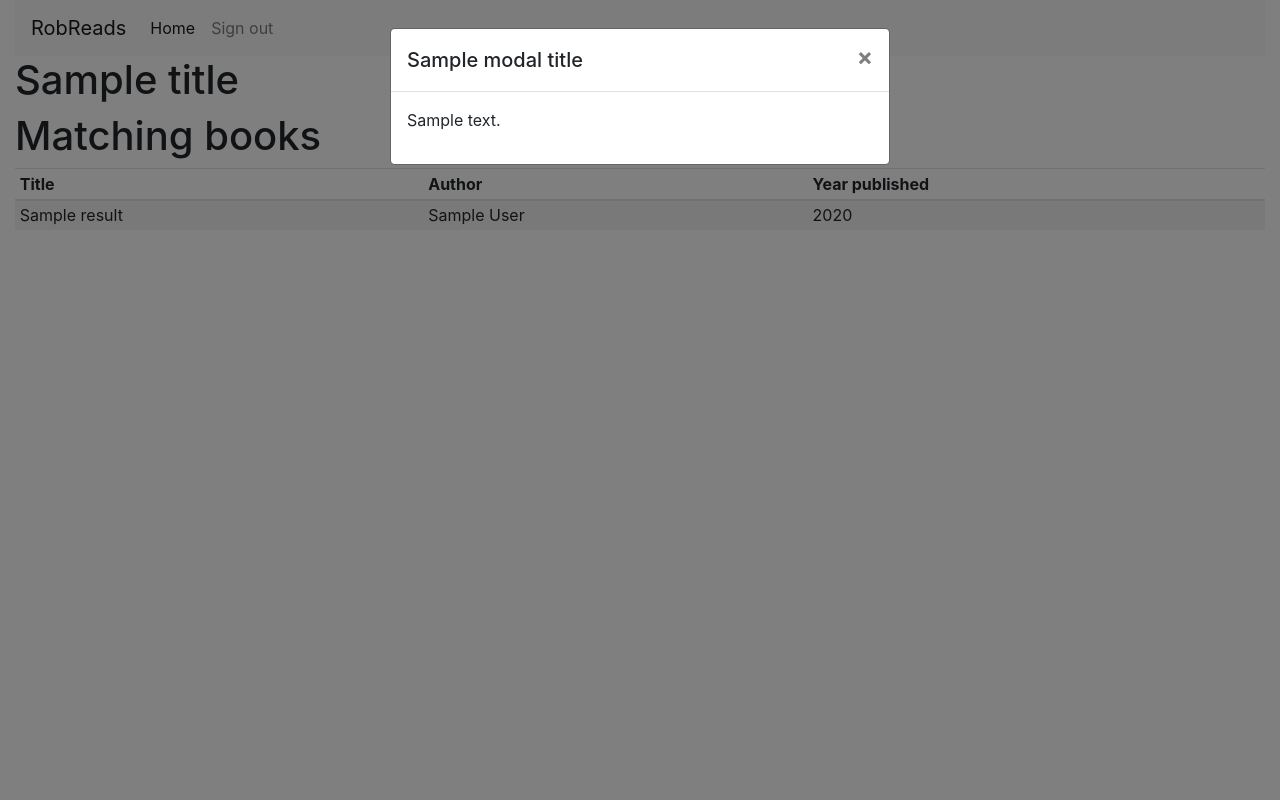
After one commit to robcowen/project1, a Flask app: template templates/search_results.html in a window 1280 px wide. The commit adds this page. Run offline with Flask 2, Linux system fonts and the light colour scheme; the template is opened without the code that fills it: most values are stand-ins (such as "Sample title", 1, 10 or a date in 2020); some libraries are stand-ins or nearby versions.

Commit message:
Full project

```diff
--- a/application.py
+++ b/application.py
@@ -1,4 +1,4 @@
-import os, hashlib
+import os, hashlib, requests, json
 
 from flask import Flask, session, render_template, request
 from flask_session import Session
@@ -23,39 +23,21 @@
 
 @app.route("/")
 def index():
-    return render_template("index.html", title="Welcome")
+    if session != []:
+        return render_template("home.html", data=session)
+    else:
+        return render_template("index.html", title="Welcome")
 
-@app.route("/register", methods=["POST"])
-def register():
-    first_name = request.form.get("first_name")
-    last_name = request.form.get("last_name")
-    email = request.form.get("email")
-    password1 = request.form.get("password1")
-    password2 = request.form.get("password2")
+@app.route("/home", methods=["POST"])
+def index_form():
+    # Checks which form was submitted
+    if "register" in request.form:
+        return register()
+    elif "login" in request.form:
+        return login()
+    else:
+        return "Error"
 
-    # Check if user exists, error if not
-    user_exists = db.execute("SELECT COUNT(*) FROM users WHERE email = :email", {"email": email}).fetchall()
-    for user_exist in user_exists:
-        if user_exist > 0:
-            # User already exists
-            return render_template("index.html", modal_title="Error", modal_body="A user with this email already exists. Please sign in.")
-
-    # Check passwords
-    if (password1 != password2):
-        return render_template("index.html", modal_title="Error", modal_body="The entered passwords do not match. Please check and try again.")
-
-    # Hash password
-    h = hashlib.md5(password1.encode())
-    password_hash = h.hexdigest()
-
-    # Save to database
-    db.execute("INSERT INTO users (first_name, last_name, email, password_hash) VALUES (:first_name, :last_name, :email, :password_hash)",
-              {"first_name": first_name, "last_name": last_name, "email": email, "password_hash": password_hash})
-    db.commit()
-
-    return render_template("register_success.html", title="Success", data=email)
-
-@app.route("/login", methods=["POST"])
 def login():
     email = request.form.get("email")
     password = request.form.get("password")
@@ -74,8 +56,145 @@
         else:
             print(f"Passwords match")
 
+            # Log user in
+            login_user(user.id, user.email, user.first_name, user.last_name)
 
-        return render_template("register_success.html", title="Logged in", data=user)
+        return render_template("home.html", modal_title="Welcome back, " + session['first_name'], modal_body="It's good to see you again", data=session)
 
     # If no user found, throw an error
     return render_template("index.html", modal_title="Error", modal_body="A user with this email address could not be found. Please register.")
+
+def register():
+    first_name = request.form.get("first_name")
+    last_name = request.form.get("last_name")
+    email = request.form.get("email")
+    password1 = request.form.get("password1")
+    password2 = request.form.get("password2")
+
+    # Check if user exists, error if not
+    user_exists = db.execute("SELECT COUNT(*) FROM users WHERE email = :email", {"email": email}).fetchone()
+    for user_exist in user_exists:
+        if user_exist > 0:
+            # User already exists
+            return render_template("index.html", modal_title="Error", modal_body="A user with this email already exists. Please sign in.")
+
+    # Check passwords
+    if (password1 != password2):
+        return render_template("index.html", modal_title="Error", modal_body="The entered passwords do not match. Please check and try again.")
+
+    # Hash password
+    h = hashlib.md5(password1.encode())
+    password_hash = h.hexdigest()
+
+    # Save to database
+    last_insert = db.execute("INSERT INTO users (first_name, last_name, email, password_hash) VALUES (:first_name, :last_name, :email, :password_hash) RETURNING id",
+              {"first_name": first_name, "last_name": last_name, "email": email, "password_hash": password_hash})
+
+    db.commit()
+
+    userid = last_insert.fetchone()
+    userid = userid[0]
+
+    print (userid)
+
+    # Log user in
+    login_user(userid, email, first_name, last_name)
+
+    return render_template("home.html", modal_title="Welcome, " + session['first_name'], modal_body="Sign up complete", data=session)
+
+def login_user(userid, email, first_name, last_name):
+    session['userid'] = userid
+    session['email'] = email
+    session['first_name'] = first_name
+    session['last_name'] = last_name
+
+@app.route("/signedout")
+def signOut():
+    session = []
+    return render_template("index.html", modal_title="Signed out", modal_body="You have been signed out")
+
+@app.route("/books", methods=["GET"])
+def book_search():
+    search = request.args.get("search")
+
+    results = db.execute("SELECT * FROM books WHERE isbn LIKE :search OR title LIKE :search OR author LIKE :search", {"search": "%"+search+"%"}).fetchall()
+
+
+    return render_template("search_results.html", results=results, search=search)
+
+@app.route("/books/<string:isbn>")
+def book(isbn):
+    books, reviews, goodreads = get_book_info(isbn)
+
+    user_has_reviewed = 0
+    for review in reviews:
+        if review.userid == session['userid']:
+            user_has_reviewed = 1
+
+    for book in books:
+        return render_template("book.html", book=book, user_has_reviewed=user_has_reviewed, reviews = reviews, goodreads = goodreads)
+
+    return "Error"
+
+@app.route("/books/<string:isbn>/review_submitted", methods=["POST"])
+def submit_review(isbn):
+    score = request.form.get("rating")
+    review = request.form.get("review")
+
+    db.execute("INSERT INTO reviews (userid, bookid, score, review, timestamp)\
+                SELECT :userid, (SELECT id FROM books WHERE isbn = :isbn), :score, :review, NOW()",
+              {"userid": session['userid'], "isbn": isbn, "score": score, "review": review})
+    db.commit()
+
+    books, reviews, goodreads = get_book_info(isbn)
+
+    for book in books:
+        return render_template("book.html", book=book, user_has_reviewed=1, reviews = reviews, goodreads = goodreads)
+
+    return "Error"
+
+def get_book_info(isbn):
+    # Get Goodreads info
+    goodreads = goodreads_api(isbn)
+
+    # Get book info
+    books = db.execute("SELECT * FROM books WHERE isbn = :isbn", {"isbn": isbn}).fetchall()
+
+    # Get reviews of this book by this user
+    reviews = db.execute("SELECT * FROM reviews WHERE bookid IN (SELECT id FROM books WHERE isbn = :isbn)", {"isbn": isbn}).fetchall()
+
+    return books, reviews, goodreads
+
+def goodreads_api(isbn):
+    results = requests.get("https://www.goodreads.com/book/review_counts.json", params={"key": "eP7x0SkdEcWBAmOzZ9GYQ", "isbns": isbn})
+    results = results.json()
+    results = results['books']
+
+    for result in results:
+        response = {"average_rating": result['average_rating'], "reviews_count": result['reviews_count']}
+
+    return response
+
+@app.route("/api/<string:isbn>")
+def api(isbn):
+    # Get book info
+    books = db.execute("SELECT * FROM books WHERE isbn = :isbn", {"isbn": isbn}).fetchall()
+    for book in books:
+        title = book.title
+        author = book.author
+        year = book.year
+
+
+
+        reviews = db.execute("SELECT COUNT(*), AVG(score) FROM reviews WHERE bookid IN (SELECT id FROM books WHERE isbn = :isbn)", {"isbn": isbn}).fetchall()
+        for review in reviews:
+            review_count = review[0]
+            average_score = float(review[1])
+
+        response = {"title": title, "author": author, "year": year, "isbn": isbn, "review_count": review_count, "average_score": average_score}
+
+        json_response = json.dumps(response)
+
+        return json_response
+
+    return render_template("404.html")
--- a/requirements.txt
+++ b/requirements.txt
@@ -1,10 +1,15 @@
+certifi==2019.3.9
+chardet==3.0.4
 Click==7.0
 Flask==1.0.2
 Flask-Session==0.3.1
 gunicorn==19.9.0
+idna==2.8
 itsdangerous==1.1.0
 Jinja2==2.10
 MarkupSafe==1.1.1
 psycopg2==2.7.7
+requests==2.21.0
 SQLAlchemy==1.3.1
+urllib3==1.24.1
 Werkzeug==0.15.1
--- /dev/null
+++ b/static/css/styles.css
@@ -0,0 +1,3 @@
+.clickable-row {
+  cursor: pointer;
+}
--- /dev/null
+++ b/templates/404.html
@@ -0,0 +1,2 @@
+  <h1>Error 404: Page Not Found</h1>
+  <p>The requested ISBN could not be found</p>
--- a/templates/layout.html
+++ b/templates/layout.html
@@ -3,7 +3,7 @@
     <title>
       {% block title %}{% endblock %}
     </title>
-    <link rel="stylesheet" href="styles.css?1.00">
+    <link rel="stylesheet" href="{{ url_for('static', filename='css/styles.css') }}">
     <link rel="stylesheet" href="https://stackpath.bootstrapcdn.com/bootstrap/4.3.1/css/bootstrap.min.css" integrity="sha384-ggOyR0iXCbMQv3Xipma34MD+dH/1fQ784/j6cY/iJTQUOhcWr7x9JvoRxT2MZw1T" crossorigin="anonymous">
 
     <script src="https://code.jquery.com/jquery-3.3.1.slim.min.js" integrity="sha384-q8i/X+965DzO0rT7abK41JStQIAqVgRVzpbzo5smXKp4YfRvH+8abtTE1Pi6jizo" crossorigin="anonymous"></script>
@@ -12,6 +12,7 @@
   </head>
   <body>
     <div class="container-fluid">
+      {% if session != [] %}
       <nav class="navbar navbar-expand-lg navbar-light bg-light">
         <a class="navbar-brand" href="index.html">RobReads</a>
         <button class="navbar-toggler" type="button" data-toggle="collapse" data-target="#navbarSupportedContent" aria-controls="navbarSupportedContent" aria-expanded="false" aria-label="Toggle navigation">
@@ -20,28 +21,24 @@
         <div class="collapse navbar-collapse" id="navbarSupportedContent">
           <ul class="navbar-nav mr-auto">
             <li class="nav-item active">
-              <a class="nav-link" href="index.html">Home <span class="sr-only">(current)</span></a>
+              <a class="nav-link" href="{{ url_for('index_form') }}">Home <span class="sr-only">(current)</span></a>
             </li>
             <li class="nav-item">
-              <a class="nav-link" href="betta.html">Betta</a>
+              <a class="nav-link" href="{{ url_for('signOut') }}">Sign out</a>
             </li>
-            <li class="nav-item">
-              <a class="nav-link" href="platies.html">Platies</a>
-            </li>
-            <li class="nav-item">
-              <a class="nav-link" href="tetra.html">Tetra</a>
-            </li>
-            <li class="nav-item">
-              <a class="nav-link" href="shrimp.html">Shrimp</a>
-            </li>
+
           </ul>
+          <span class="nav-item">
+            <a class="nav-link disabled" href="#">{{ session['first_name'] }} {{ session['last_name'] }}</a>
+          </span>
         </div>
       </nav>
+      {% endif %}
       <section class="row">
         <div class="col">
           <h1>{% block heading %}{% endblock %}</h1>
           <div>
-            {% block body %}{% endblock %}
+            {% block content %}{% endblock %}
           </div>
           <div class="modal" id="modal" tabindex="-1" role="dialog">
             <div class="modal-dialog" role="document">
--- /dev/null
+++ b/templates/search_results.html
@@ -0,0 +1,57 @@
+{% extends "layout.html" %}
+
+{% block title %}
+    {{ title }}
+{% endblock %}
+
+{% block heading %}
+    {{ title }}
+{% endblock %}
+
+
+{% block content %}
+  <h1>Matching books</h1>
+  {% if results == [] %}
+  <p>
+    No books matching <b>{{ search }}</b>
+  </p>
+  {% else %}
+    <table class="table table-striped table-hover table-sm">
+        <thead>
+          <tr>
+            <th>
+              Title
+            </th>
+            <th>
+              Author
+            </th>
+            <th>
+              Year published
+            </th>
+          </tr>
+        </thead>
+        <tbody>
+    {% for result in results %}
+      <tr class="clickable-row" data-href="books/{{ result.isbn }}">
+          <td>
+            {{ result.title}}
+          </td>
+          <td>
+            {{ result.author}}
+          </td>
+          <td>
+            {{ result.year}}
+          </td>
+      </tr>
+    {% endfor %}
+    </tbody>
+    </table>
+  {% endif %}
+<script>
+  $(document).ready(function($) {
+      $(".clickable-row").click(function() {
+          window.location = $(this).data("href");
+      });
+  });
+</script>
+{% endblock %}
```
Also changed, not shown: import.py (added, +21 -0 lines), templates/book.html (added, +74 -0 lines), templates/home.html (added, +24 -0 lines), templates/index.html (+28 -20 lines), templates/register_success.html (deleted, +0 -20 lines), 3 other files.
